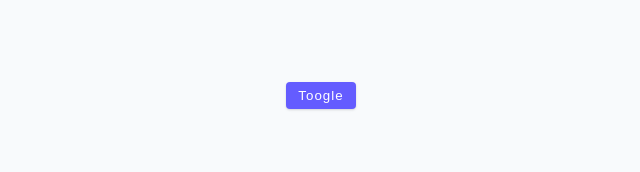
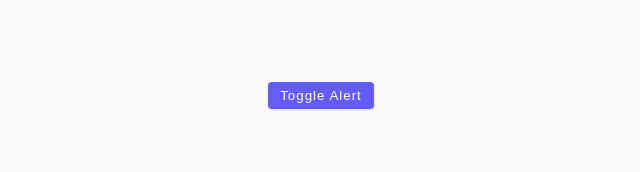
Before and after one commit to isnendyankp/advancedreact, a React (Vite) app: page / in a window 1280 px wide. Shown: the top 172 px of the page, without its empty margins (319-959 px from the left). Built offline with nearby package versions, Linux system fonts and the light colour scheme.

Commit message:
section 6-109-Toggle Challenge: activating toggle state value

```diff
--- a/src/tutorial/03-conditional-rendering/starter/06-toggle-challenge.jsx
+++ b/src/tutorial/03-conditional-rendering/starter/06-toggle-challenge.jsx
@@ -8,11 +8,27 @@ import { useState } from 'react';
 
 const ToggleChallenge = () => {
   const [showAlert, setShowAlert] = useState(false);
+
+  const toggleAlert = () => {
+    if (showAlert) {
+      setShowAlert(false);
+      return;
+    }
+    setShowAlert(true);
+  };
+
   return (
     <div>
-      <button className="btn">toogle</button>
+      <button className="btn" onClick={toggleAlert}>
+        toggle alert
+      </button>
+      {showAlert && <Alert />}
     </div>
   );
 };
 
+const Alert = () => {
+  return <div className="alert alert-danger">hello world</div>;
+};
+
 export default ToggleChallenge;
```
